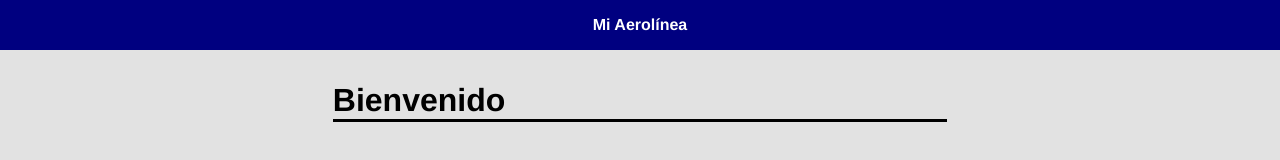
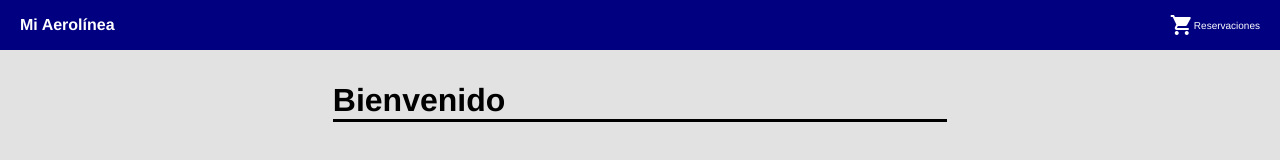
Before and after one commit to rigobertoalag/mi-aerolinea-rigoalag, a React (Create React App) app: page / in a window 1280 px wide. Shown: the top 160 px of the page. Built offline with nearby package versions, Linux system fonts and the light colour scheme; no server answers.

Commit message:
implements shopping cart and fixed reservations

```diff
--- a/src/Redux/apiCall/actions.js
+++ b/src/Redux/apiCall/actions.js
@@ -8,7 +8,7 @@ const fetchCitiesSuccess = cities => ({
 export const fetchCities = () => {
     return async dispatch => {
         try {
-            let cities = await axios.get('http://localhost:3001/cities')
+            let cities = await axios.get('https://mi-aerolinea-api.herokuapp.com/cities')
             dispatch(fetchCitiesSuccess(cities))
         }
         catch (e) {
--- a/src/Redux/apiCall/reducers.js
+++ b/src/Redux/apiCall/reducers.js
@@ -4,16 +4,6 @@ const cities = (state = [], action) => {
     switch (action.type) {
         case 'FETCH_CITIES_SUCCESS':
             return action.payload.cities
-        default:
-            return state
-    }
-}
-const counter = (state = 0, action) => {
-    switch (action.type) {
-        case 'INCREMENT':
-            return state + 1
-        case 'DECREMENT':
-            return state - 1
         default:
             return state
     }
@@ -28,6 +18,17 @@ const addReservation = (state = [], action) => {
     }
 }
 
-const rootReducer = combineReducers({ cities, counter, addReservation })
+const activeReservationModal = (state = false, action) => {
+    switch (action.type) {
+        case 'OPEN_MODAL':
+            return state = true
+        case 'CLOSE_MODAL':
+            return state = false
+        default:
+            return state
+    }
+}
+
+const rootReducer = combineReducers({ cities, addReservation, activeReservationModal })
 
 export default rootReducer
--- a/src/components/HomePage/HomePage.jsx
+++ b/src/components/HomePage/HomePage.jsx
@@ -7,6 +7,7 @@ import store from "../../Redux/apiCall/store";
 
 const HomePage = () => {
   const reduxCities = useSelector((state) => state.cities.data);
+  const modalState = useSelector((state) => state.activeReservationModal);
   const dispatch = useDispatch();
   /** */
 
@@ -68,18 +69,7 @@ const HomePage = () => {
     const filter = citiesFilter.splice(originID, 1); //this var returns the user selected origin
 
     setDestinations(citiesFilter);
-  };
-
-  console.log(
-    "originSelected",
-    originSelected,
-    "destinationSelected",
-    destinationSelected,
-    "flightDates",
-    flightDates,
-    "passengers",
-    passengers
-  );
+  }
 
   const validData = () => {
     if (originSelected && destinationSelected && flightDates && passengers) {
@@ -92,7 +82,6 @@ const HomePage = () => {
           passengers: passengers,
         },
       });
-      setIsActiveReservations(true);
       setOriginSelected({
         originID: null,
         originName: null,
@@ -109,8 +98,10 @@ const HomePage = () => {
         price: null,
       });
       setPassengers(0);
-    } else {
-      setIsActiveReservations(false);
+      store.dispatch({
+        type: "OPEN_MODAL",
+        payload: true,
+      });
     }
   };
 
@@ -312,7 +303,7 @@ const HomePage = () => {
       </div>
 
       {/* <Reservations active={isActiveReservations} /> commented for testing */}
-      <Reservations active={isActiveReservations} />
+      <Reservations active={modalState} />
     </div>
   );
 };
--- a/src/components/NavBar.jsx
+++ b/src/components/NavBar.jsx
@@ -1,18 +1,71 @@
-import React from 'react'
+import React from "react";
+import { useSelector } from "react-redux";
+import Reservations from "./Reservations/Reservations.jsx";
+import store from "../Redux/apiCall/store";
 
 const NavBar = () => {
+  const modalState = useSelector((state) => state.activeReservationModal);
+  console.log("modalState", modalState);
+
+  const showHideModal = () => {
+    if (modalState) {
+      store.dispatch({
+        type: "CLOSE_MODAL",
+        payload: true,
+      });
+      console.log("el modal esta true");
+    } else {
+      store.dispatch({
+        type: "OPEN_MODAL",
+        payload: true,
+      });
+      console.log("el modal esta false");
+    }
+  };
+
   return (
-    <div style={{
-        backgroundColor: 'navy',
-        width: '100%',
-        height:50,
-        margin:0,
-        display: 'flex',
-        justifyContent: 'center'
-    }}>
-        <p style={{ color:'white', fontWeight: 'bolder', fontSize: 'x-larger' }}>Mi Aerolínea</p>
+    <div
+      style={{
+        backgroundColor: "navy",
+        width: "100%",
+        height: 50,
+        display: "flex",
+        flexDirection: "row",
+        justifyContent: "space-between",
+      }}
+    >
+      <p
+        style={{
+          color: "white",
+          fontWeight: "bolder",
+          fontSize: "x-larger",
+          marginLeft: 20,
+        }}
+      >
+        Mi Aerolínea
+      </p>
+
+      <div
+        style={{
+          display: "flex",
+          flexDirection: "row",
+          alignItems: "center",
+          color: "white",
+          justifyItems: "center",
+          marginRight: 20,
+          cursor: "pointer",
+        }}
+        onClick={() => showHideModal()}
+      >
+        <span className="material-icons" style={{}}>
+          shopping_cart
+        </span>
+        <p style={{ fontSize: "x-small" }}>Reservaciones</p>
+      </div>
+
+      <Reservations active={modalState} />
     </div>
-  )
-}
+  );
+};
 
-export default NavBar
+export default NavBar;
--- a/src/components/Reservations/Reservations.jsx
+++ b/src/components/Reservations/Reservations.jsx
@@ -9,49 +9,44 @@ import { useSelector } from "react-redux";
 const Reservations = ({ active }) => {
   const [isActive, setIsActive] = useState(active);
   const [isConfirm, setIsConfirm] = useState(false);
-  const [date, setDate] = useState()
-
-  const [reservations, setReservations] = useState([
-    {
-      destination: null,
-    },
-  ]);
 
   useEffect(() => {
-    setIsActive(active);
-    setDate(dataReservation.map(des2 => des2.flight).toString())
-    reservationData(dataReservation.map(des => des.destination))
-
+    setIsActive(active)
 
   }, [active]);
 
-  // const cities = useSelector((state) => state.cities.data);
-  const cities = localStorage.getItem("cities");
-  const dataReservation = useSelector((state) => state.addReservation)
+  /** */
+  //data from reservation
+  const dataReservation = useSelector((state) => state.addReservation);
+  const modalState = useSelector((state) => state.activeReservationModal);
 
+  console.log("valor de la prop active", active);
 
+  const getTotalOfReservations = () => {
+    let subtotal = dataReservation.map((r) => r.flight.price * r.passengers);
+    let total = 0;
+    subtotal.forEach(x => {
+      total += x
+    })
+    return total
+  };
 
-  const reservationData = (id) => {
-    if (cities) {
-      const ci = JSON.parse(cities);
-      const arrayReservation = ci;
-      const destinationSelected = arrayReservation.splice(id, 1);
-
-      setReservations([
-        {
-          destination: destinationSelected.map((d) => d.destination),
-          flight: destinationSelected.map((dd) =>
-            dd.flights.map((ddss) => ddss.takeoff)
-          ),
-        },
-      ]);
-
-
+  const showHideModal = () => {
+    if (modalState) {
+      store.dispatch({
+        type: "CLOSE_MODAL",
+        payload: true,
+      });
+      console.log("el modal esta true");
+    } else {
+      store.dispatch({
+        type: "OPEN_MODAL",
+        payload: true,
+      });
+      console.log("el modal esta false");
     }
   };
-
-  console.log("reservation data ", reservations);
-
+  /** */
 
   return (
     <div
@@ -64,16 +59,21 @@ const Reservations = ({ active }) => {
 
       {!isConfirm ? (
         <>
-          {reservations.map((reser) => (
-            <div className={style.infoContainer}>
+          {dataReservation.map((reser) => (
+            <div className={style.infoContainer} key={reser.id}>
               <div className={style.citiesContainer}>
-                <p style={{ marginRight: 10 }}>Ciduda origen: {dataReservation.map(o => o.origin)}</p>
+                <p style={{ marginRight: 10 }}>Ciduda origen: {reser.origin}</p>
                 <p> Ciudad destino: {reser.destination}</p>
               </div>
 
-              <p>Hora de salida: "hora"</p>
-              <p>Numero de viajeros: {dataReservation.map(p => p.passangers)}</p>
-              <p>Total de esta reservacion: "$$"</p>
+              <p>Hora de salida: {reser.flight.takeoff}</p>
+              <p>Hora estimada de llegada: {reser.flight.landing}</p>
+              <p>Numero de viajeros: {reser.passengers}</p>
+              <p>Costo del boleto p/persona: ${reser.flight.price}</p>
+              <p>
+                Total de esta reservacion: $
+                {reser.flight.price * reser.passengers}
+              </p>
 
               <div className={style.deleteReservationContainer}>
                 <button className={style.deleteBtn}>
@@ -83,30 +83,12 @@ const Reservations = ({ active }) => {
             </div>
           ))}
 
-          <div className={style.infoContainer}>
-            <div className={style.citiesContainer}>
-              <p>Ciduda origen: "ciudad" - </p>
-              <p> Ciudad destino: "ciudad"</p>
-            </div>
-
-            <p>Hora de salida: "hora"</p>
-            <p>Numero de viajeros: "No"</p>
-            <p>Total de esta reservacion: "$$"</p>
-
-            {isConfirm ? null : (
-              <div className={style.deleteReservationContainer}>
-                <button className={style.deleteBtn}>
-                  Borrar esta reservacion
-                </button>
-              </div>
-            )}
-          </div>
           <div className={style.totalContainer}>
             <h4
               className={style.totalReservation}
               style={{ borderColor: isConfirm ? "gray" : "null" }}
             >
-              Total: "$$"
+              Total: ${getTotalOfReservations()}
             </h4>
             <p className={style.smallText}>*Los precios se muestran con IVA</p>
           </div>
@@ -120,9 +102,7 @@ const Reservations = ({ active }) => {
           <div className={style.bottomReservationBtnContainer}>
             <button
               className={style.outlineBtn}
-              onClick={
-                (() => setIsActive(false), () => window.location.reload(false))
-              }
+              onClick={() => showHideModal()}
             >
               Hacer otra reserva
             </button>
@@ -144,9 +124,7 @@ const Reservations = ({ active }) => {
 
       <div
         className={style.closeReservationContainer}
-        onClick={
-          (() => setIsActive(false), () => window.location.reload(false))
-        }
+        onClick={() => showHideModal()}
       >
         <span className="material-icons" style={{ cursor: "pointer" }}>
           close
```
